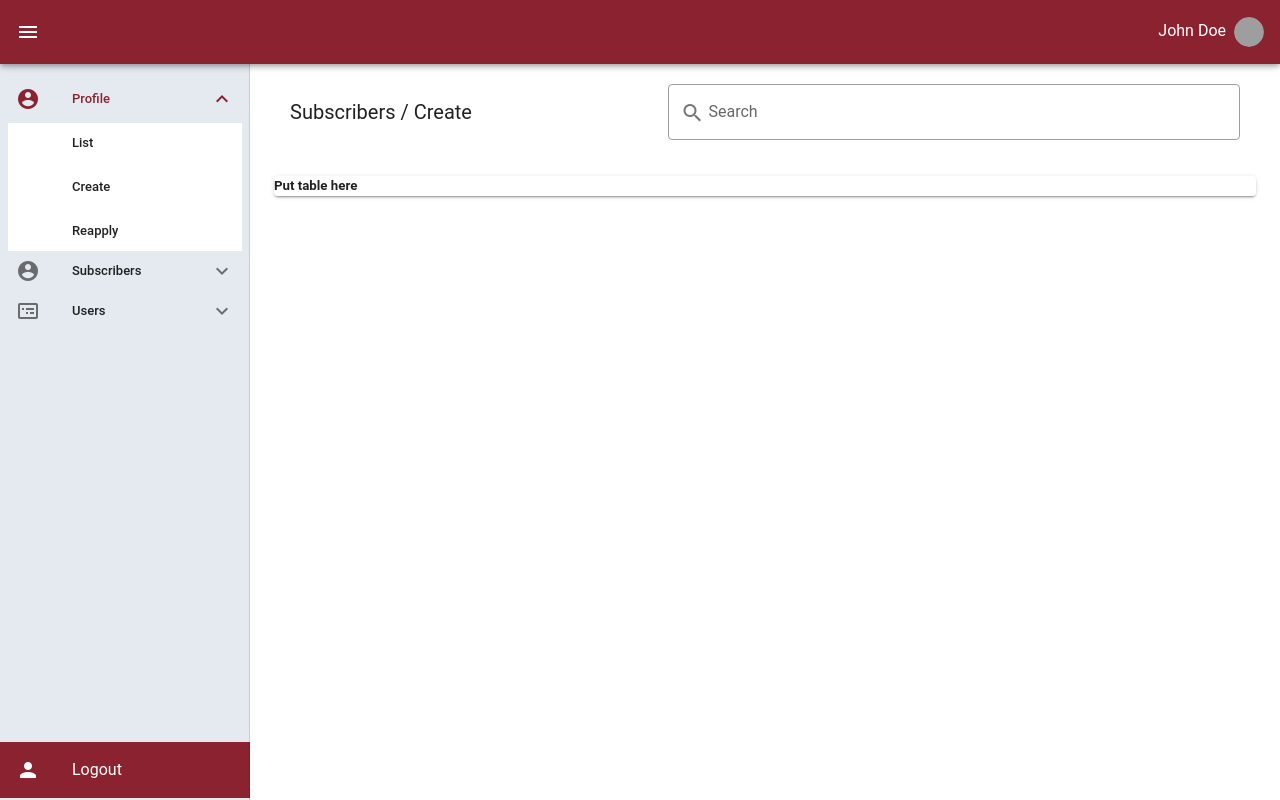
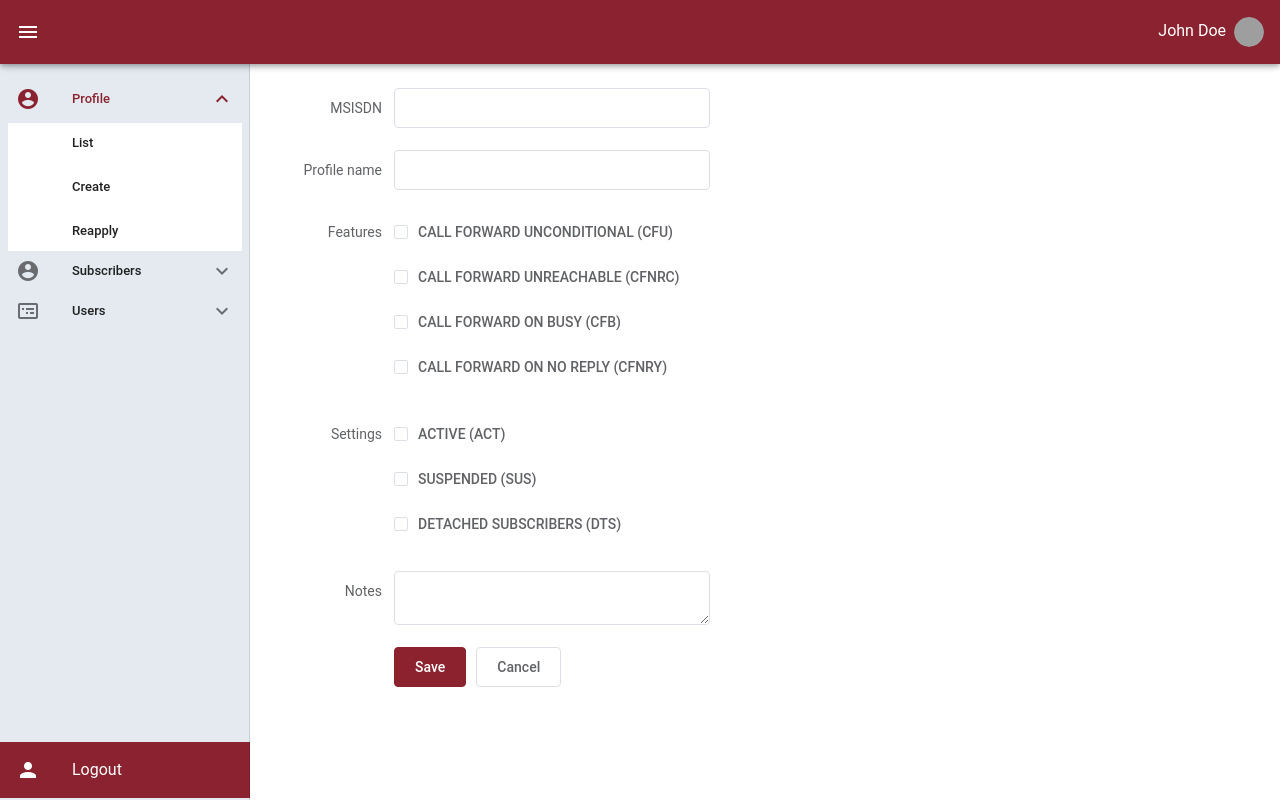
Before and after one commit to charles2k16/jobCms, a Vue app: page /create-user in a window 1280 px wide. Built offline with nearby package versions, Linux system fonts and the light colour scheme; grey boxes are pictures that could not be loaded; a small style sheet from the web is missing.

Commit message:
added create subscription form

```diff
--- a/src/views/Subscribers/Create.vue
+++ b/src/views/Subscribers/Create.vue
@@ -1,43 +1,63 @@
 <template>
-  <div style="width:100%">
-    <v-toolbar dense flat>
-      <v-toolbar-title>Subscribers / Create</v-toolbar-title>
+  <div>
+      <el-form ref="form" :model="form" label-width="120px">
+      <el-form-item label="MSISDN">
+        <el-input v-model="form.name"></el-input>
+      </el-form-item>
 
-      <v-spacer></v-spacer>
 
-      <v-text-field
-        flat
-        outlined
-        clearable
-        hide-details
-        color="#8B222F"
-        label="Search"
-        prepend-inner-icon="mdi-magnify"
-      id="search_bar"></v-text-field>
-    </v-toolbar>
+      <el-form-item label="Profile name">
+        <el-input v-model="form.name"></el-input>
+      </el-form-item>
 
-    <v-card class="mt-10">
-      <h5>Put table here</h5>
-    </v-card>
-  </div>
+      <el-form-item label="Features">
+        <el-checkbox-group v-model="form.type">
+          <el-checkbox label="CALL FORWARD UNCONDITIONAL (CFU)" name="type"></el-checkbox><br />
+          <el-checkbox label="CALL FORWARD UNREACHABLE (CFNRC)" name="type"></el-checkbox><br />
+          <el-checkbox label="CALL FORWARD ON BUSY (CFB)" name="type"></el-checkbox><br />
+          <el-checkbox label="CALL FORWARD ON NO REPLY (CFNRY)" name="type"></el-checkbox>
+        </el-checkbox-group>
+      </el-form-item>
+
+      <el-form-item label="Settings">
+        <el-checkbox-group v-model="form.type">
+          <el-checkbox label="ACTIVE (ACT)" name="type"></el-checkbox><br />
+          <el-checkbox label="SUSPENDED (SUS)" name="type"></el-checkbox><br />
+          <el-checkbox label="DETACHED SUBSCRIBERS (DTS)" name="type"></el-checkbox><br />
+        </el-checkbox-group>
+      </el-form-item>
+
+      <el-form-item label="Notes">
+        <el-input type="textarea" v-model="form.desc"></el-input>
+      </el-form-item>
+      <el-form-item>
+        <el-button type="primary" @click="onSubmit">Save</el-button>
+        <el-button>Cancel</el-button>
+      </el-form-item>
+      </el-form>
+    </div>
 </template>
 
 <script>
-export default {
-  name: 'Dashboard',
-  data() {
-    return {};
-  },
-};
+  export default {
+    data() {
+      return {
+        form: {
+          name: '',
+          region: '',
+          date1: '',
+          date2: '',
+          delivery: false,
+          type: [],
+          resource: '',
+          desc: ''
+        }
+      }
+    },
+    methods: {
+      onSubmit() {
+        console.log('submit!');
+      }
+    }
+  }
 </script>
-
-<style>
-#search_bar {
-  top: 10px;
-  left: 852px;
-  width: 319px;
-  height: 35px;
-  background: #FFFFFF 0% 0% no-repeat padding-box;
-  opacity: 1;
-}
-</style>
```
